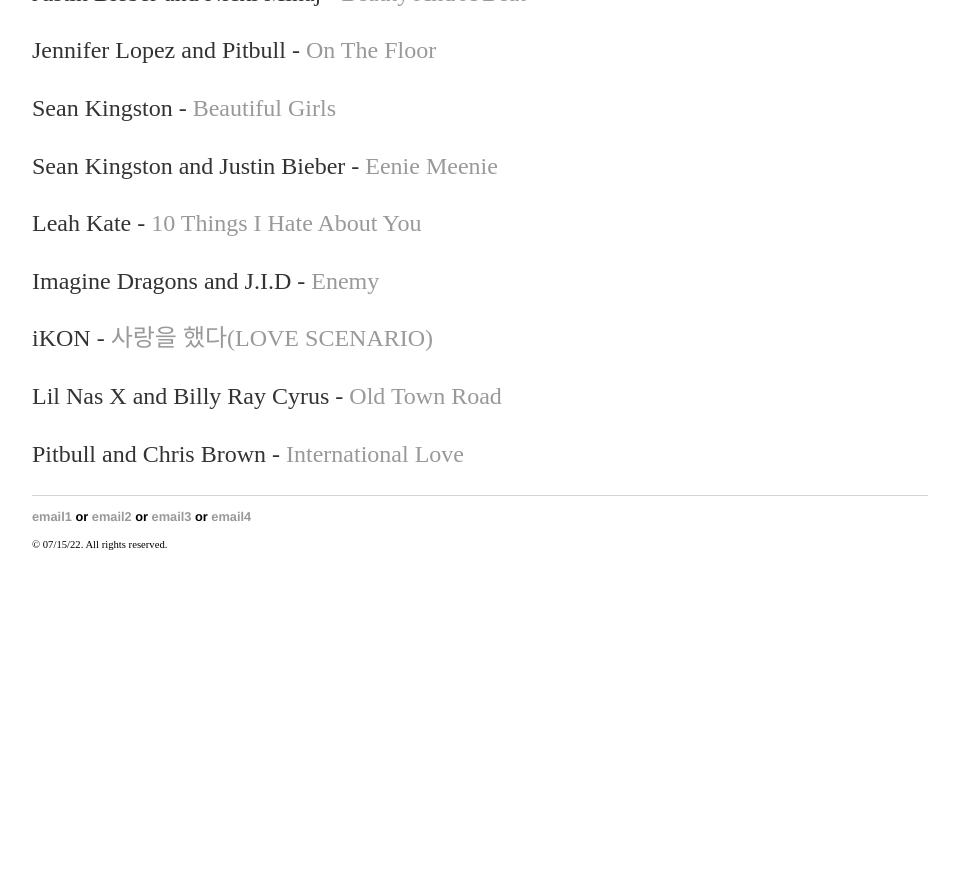
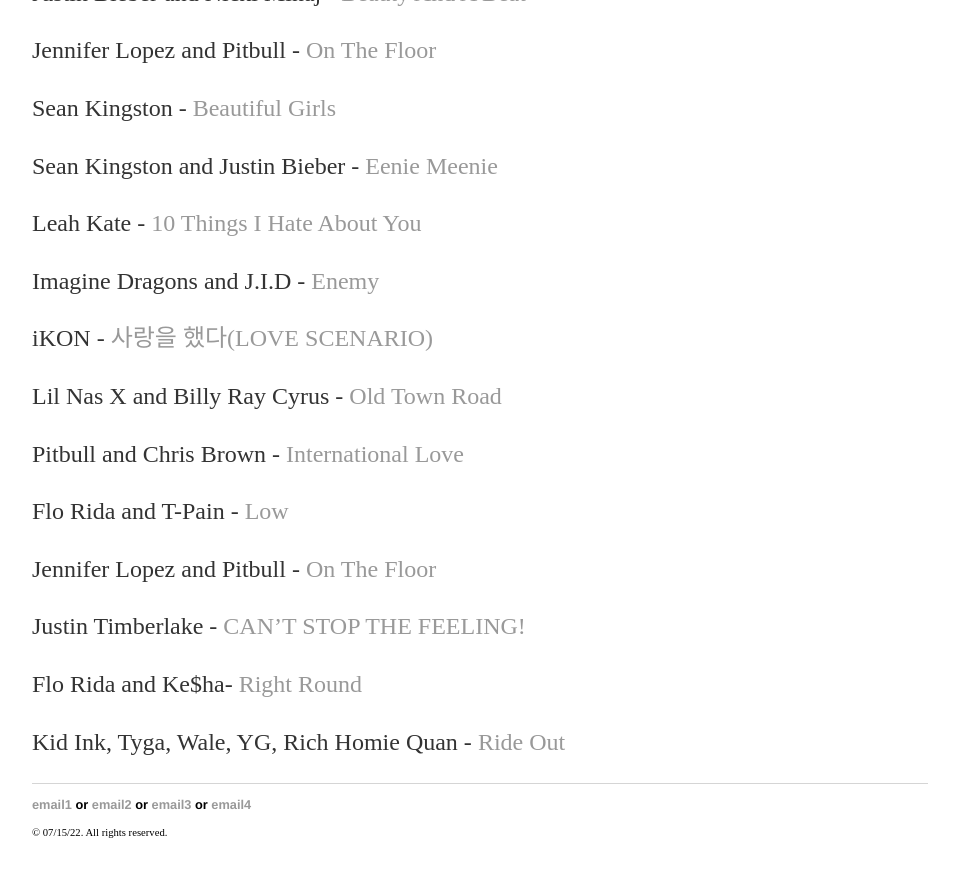
Before and after one commit to yjkweon24/yjkweon24.github.io, a Jekyll site: the page built from _posts/2018-10-23-songs-that-i-love.md, in a window 1280 px wide and 900 px high, scrolled down 20697 px. Shown: the top 877 px of the window, without its empty margins (160-1119 px from the left). Built offline with Jekyll 4.4.1, drawn with Linux system fonts in a browser that asks for light colours; before the commit the page ends 21309 px from its top, so only the background shows below that.

Commit message:
Update 2018-10-23-songs-that-i-love.md

```diff
--- a/_posts/2018-10-23-songs-that-i-love.md
+++ b/_posts/2018-10-23-songs-that-i-love.md
@@ -728,3 +728,13 @@
 Lil Nas X and Billy Ray Cyrus - [Old Town Road](https://youtu.be/r7qovpFAGrQ)
 
 Pitbull and Chris Brown - [International Love](https://www.youtube.com/watch?v=CdXesX6mYUE&list=RDcSnkWzZ7ZAA&index=27&ab_channel=PitbullVEVO)
+
+Flo Rida and T-Pain - [Low](https://www.youtube.com/watch?v=U2waT9TxPU0&ab_channel=AtlanticRecords)
+
+Jennifer Lopez and Pitbull - [On The Floor](https://www.youtube.com/watch?v=t4H_Zoh7G5A&ab_channel=JenniferLopezVEVO)
+
+Justin Timberlake - [CAN'T STOP THE FEELING!](https://www.youtube.com/watch?v=ru0K8uYEZWw&ab_channel=justintimberlakeVEVO)
+
+Flo Rida and Ke$ha- [Right Round](https://www.youtube.com/watch?v=CcCw1ggftuQ&ab_channel=FloRida)
+
+Kid Ink, Tyga, Wale, YG, Rich Homie Quan - [Ride Out](https://www.youtube.com/watch?v=X7rdg_tKzKQ&ab_channel=AtlanticRecords)
```
